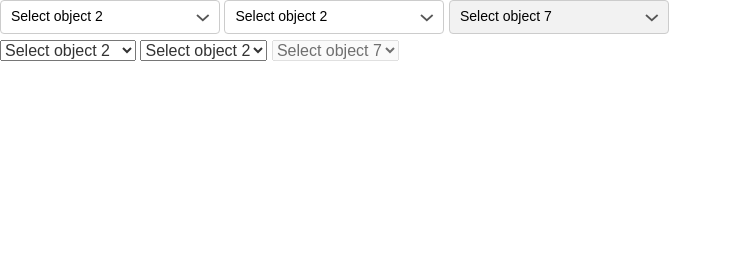
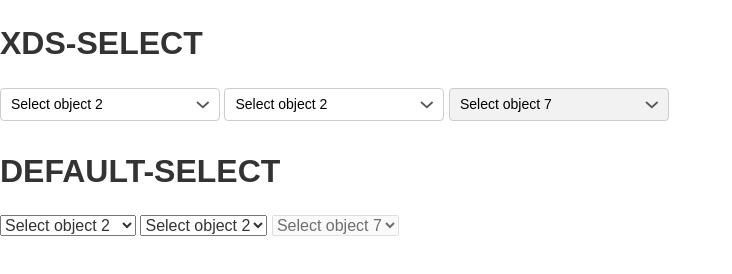
Before and after one commit to SergejFrank/xds-select-snippet, a plain HTML site: page index.html in a window 1280 px wide. Shown: the whole page, without its empty margins (0-732 px from the left). Drawn offline with Linux system fonts and the light colour scheme.

Commit message:
added headlines

```diff
--- a/index.html
+++ b/index.html
@@ -10,6 +10,8 @@
     </head>
 
     <body>
+
+    <h1>XDS-SELECT</h1>
 
     <select class="select">
         <option>Select Title</option>
@@ -47,6 +49,8 @@
     </select>
 
     <br/>
+
+    <h1>DEFAULT-SELECT</h1>
 
     <select>
         <option>Select Title</option>
```
